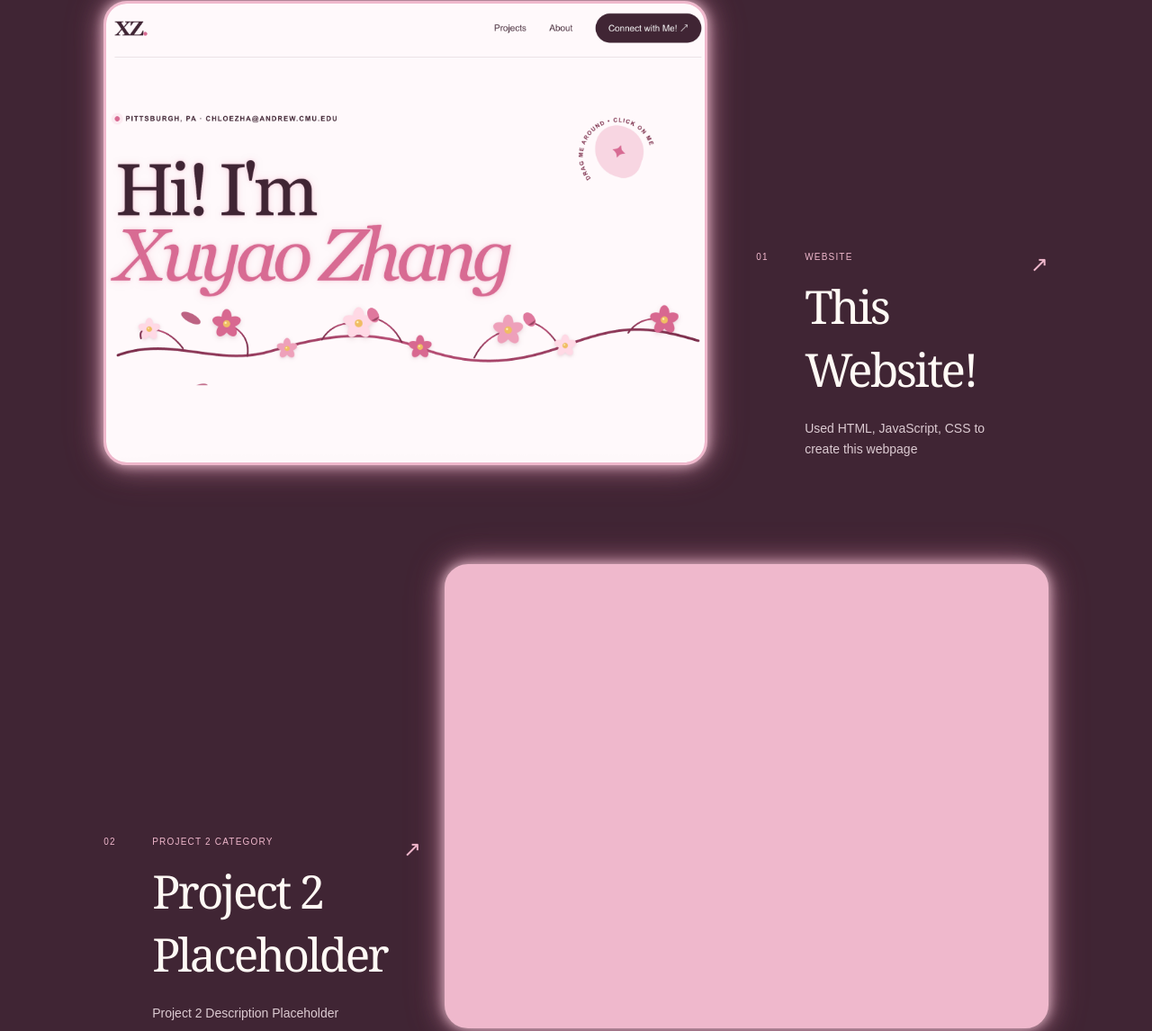
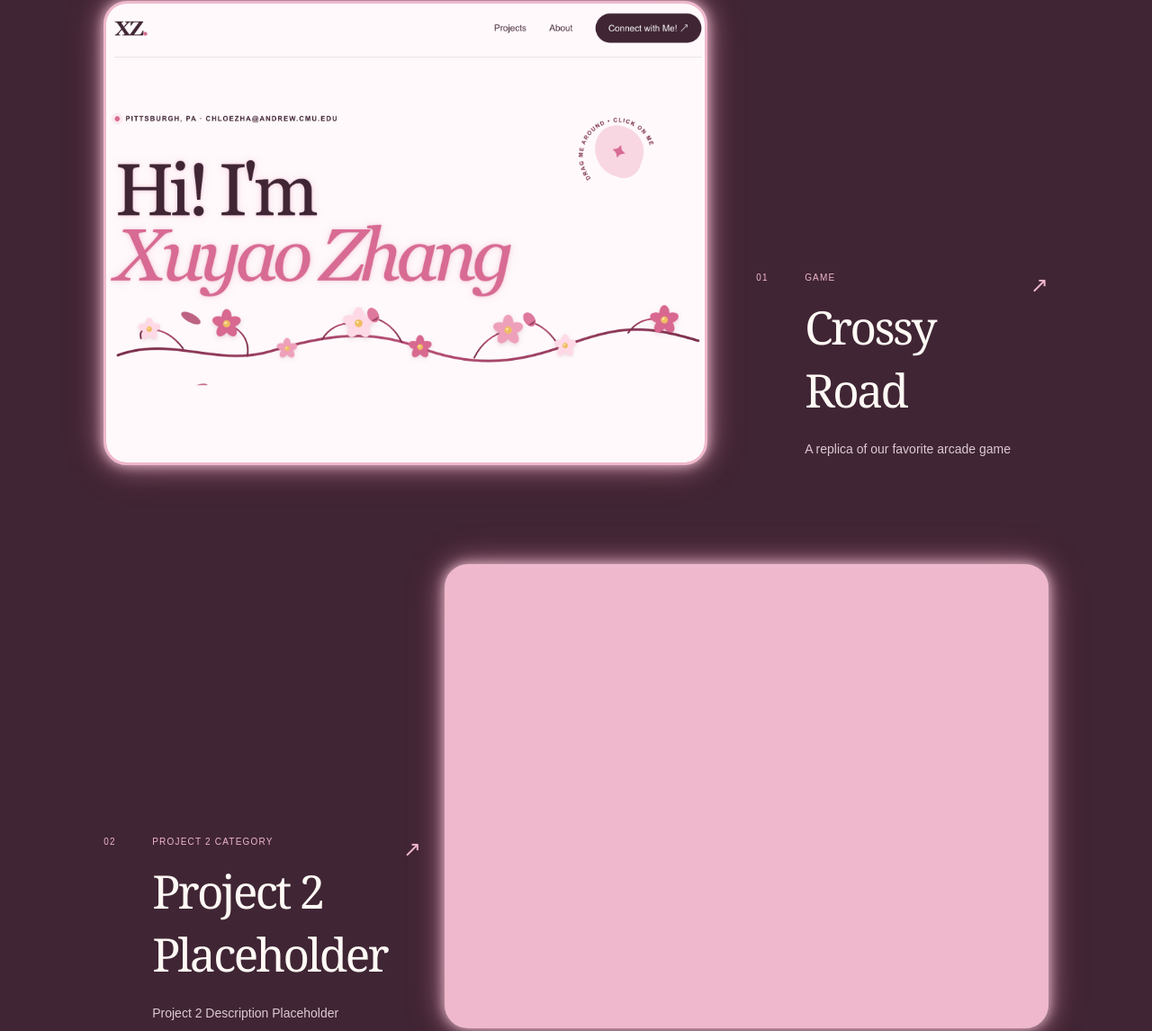
Before and after one commit to xyczhang/xyczhang.github.io, a plain HTML site: page index.html in a window 1280 px wide. Shown: the part 1298-2444 px from the top of the page at 90% size. Drawn offline with Linux system fonts and the light colour scheme.

Commit message:
update project 1

```diff
--- a/index.html
+++ b/index.html
@@ -2960,8 +2960,8 @@ for (let row = 0; row < verticalAreas; row++) {
       </div>
       <div class="project-copy">
         <span class="project-number">01</span>
-        <div><p class="project-type">Website</p><h3>This Website!</h3><p class="project-description">Used HTML, JavaScript, CSS to create this webpage</p></div>
-        <span class="project-arrow" aria-hidden="true">↗</span>
+        <div><p class="project-type">Game</p><h3>Crossy Road</h3><p class="project-description">A replica of our favorite arcade game</p></div>
+        <a class="project-arrow" href="https://xyczhang.github.io/Crossy-Road/" target="_blank" rel="noopener noreferrer">↗</a>
       </div>
       </article>
         <article class="project">
```
